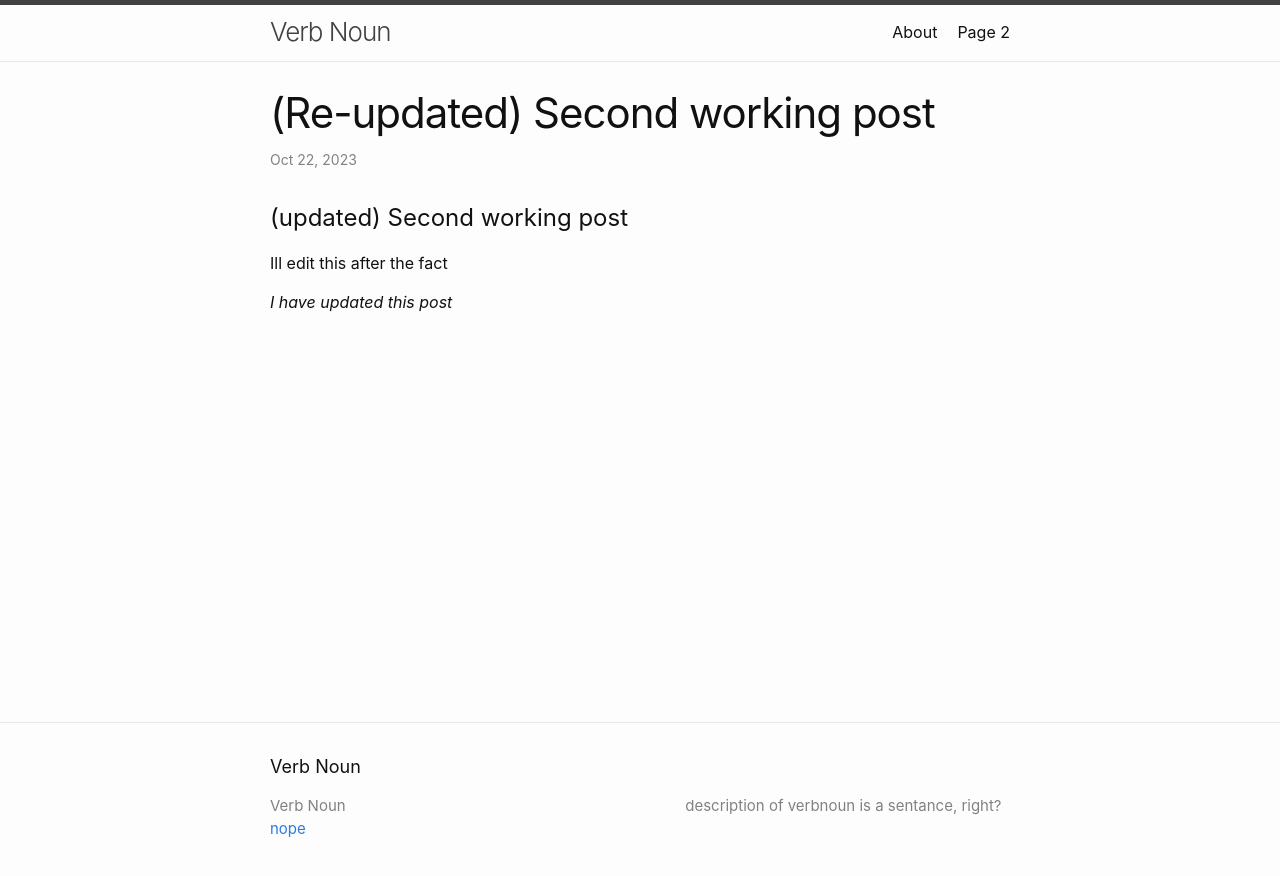
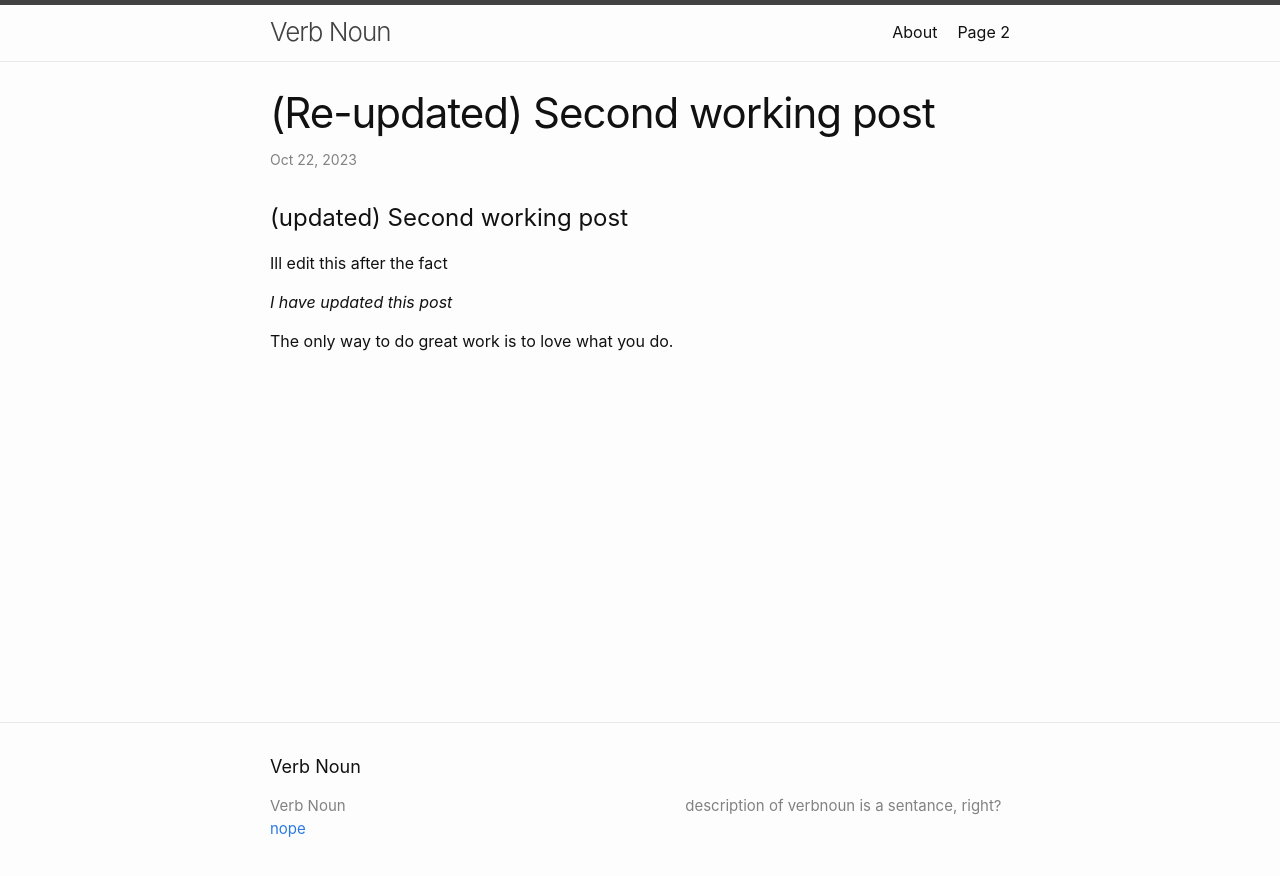
Before and after one commit to verbnoun/verbnoun.github.io, a Jekyll site: the page built from _posts/2023-10-22-Second-working-post.md, in a window 1280 px wide. Shown: the top 876 px of the page. Built offline with Jekyll 4.4.1, drawn with Linux system fonts in a browser that asks for light colours.

Commit message:
Update blog: 2016-05-20-my-example-post

```diff
--- a/_posts/2023-10-22-Second-working-post.md
+++ b/_posts/2023-10-22-Second-working-post.md
@@ -9,3 +9,13 @@ categories: fresh
 Ill edit this after the fact
 
 *I have updated this post*
+
+<!-- random quote -->
+
+{% assign quotes = "The only way to do great work is to love what you do.|Don't watch the clock; do what it does. Keep going.|The future depends on what you do today.|Don't watch the clock; do what it does. Keep going.|Success is not the key to happiness. Happiness is the key to success." | split: "|" %}
+
+{% assign random = site.time | date: "%N" | modulo: quotes.size %}
+
+<div class="quote">
+  <p>{{ quotes[random] }}</p>
+</div>
```
